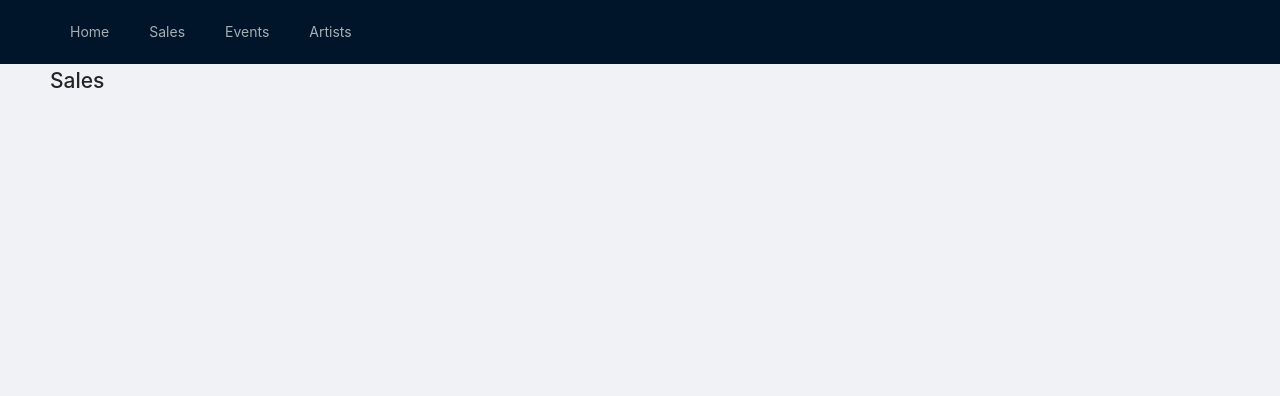
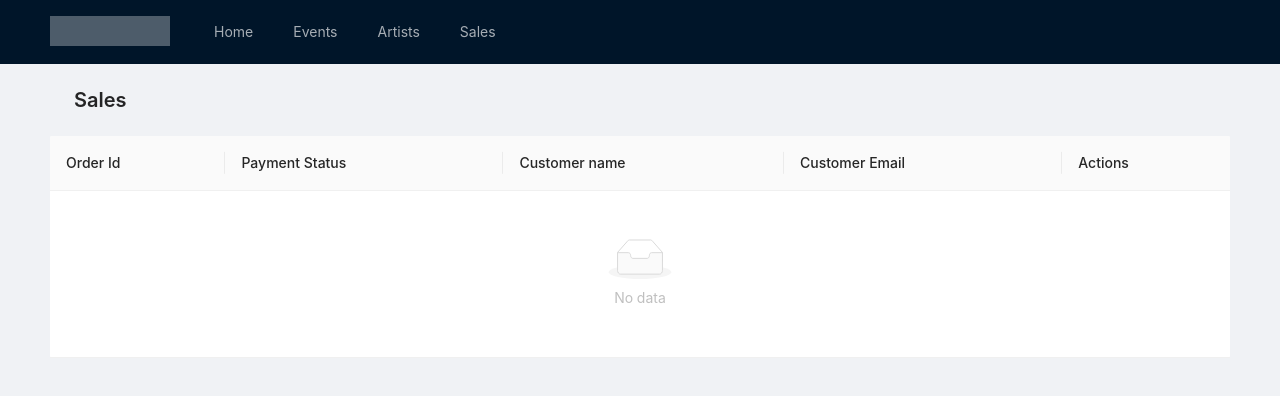
Before and after one commit to Svendeprove-2022/TicketGo-Admin, a React (Create React App) app: page /sales in a window 1280 px wide. Shown: the top 396 px of the page. Built offline with nearby package versions, Linux system fonts and the light colour scheme.

Commit message:
Added sales page; Added dummy data

```diff
--- a/package.json
+++ b/package.json
@@ -3,10 +3,12 @@
   "version": "0.1.0",
   "private": true,
   "dependencies": {
+    "@apollo/client": "^3.6.4",
     "@testing-library/jest-dom": "^5.14.1",
     "@testing-library/react": "^13.0.0",
     "@testing-library/user-event": "^13.2.1",
     "antd": "^4.20.5",
+    "graphql": "^16.5.0",
     "react": "^18.1.0",
     "react-dom": "^18.1.0",
     "react-router-dom": "^6.3.0",
--- a/src/App.js
+++ b/src/App.js
@@ -12,9 +12,9 @@ import Sales from './pages/Sales'
 
 const items = [
   {label: ((<a href='/'>Home</a>)), key: 'item-1'},
-  {label: (<a href='/sales'>Sales</a>), key:'item-2'},
-  {label: (<a href='/events'>Events</a>), key:'item-3'},
-  {label: (<a href='/artists'>Artists</a>), key:'item-4'}
+  {label: (<a href='/events'>Events</a>), key:'item-2'},
+  {label: (<a href='/artists'>Artists</a>), key:'item-3'},
+  {label: (<a href='/sales'>Sales</a>), key:'item-4'}
 ]
 
 const breadCrumbMap = {
@@ -31,7 +31,7 @@ function App() {
   return (
     <Layout style={{minHeight: '100vh'}}>
       <Header style={{position: 'fixed', zIndex: 1, width: '100%'}}>
-        <div className="logo" />
+        <div className="logo"  style={{height: '30px', width:'120px', float: 'left', margin: '16px 24px 16px 0', background: 'rgba(255, 255, 255, 0.3)'}}/>
         <Menu theme='dark' mode='horizontal' items={items}/>
       </Header>
       <Content className='site-layout' style={{ padding: '0 50px', marginTop: 64,}}>
--- a/src/pages/Events.js
+++ b/src/pages/Events.js
@@ -1,4 +1,4 @@
-import { Space, Table } from 'antd';
+import { PageHeader, Space, Table } from 'antd';
 import React from 'react'
 
 class Events extends React.Component {
@@ -7,15 +7,20 @@ class Events extends React.Component {
         { title:'Event Name', dataIndex: 'eventname',key: 'eventname' },
         { title:'Date', dataIndex: 'date', key: 'date' },
         { title:'Tickets remaining', dataIndex: 'ticremain', key: 'tickremain' },
-        { title:'Action', dataIndex: 'action',key: 'acttion' },
+        { title:'Action', dataIndex: 'action',key: 'action' },
+    ]
 
+    eventData = [
+        {key: '1', eventname: 'Distortion', date: '20-03-2022', ticremain: 20, action:''},
+        {key: '2', eventname: 'Distortion', date: '20-03-2022', ticremain: 20, action:''},
+        {key: '3', eventname: 'Distortion', date: '20-03-2022', ticremain: 20, action:''}
     ]
 
     render(){
         return(
         <>
-        <h2>Events</h2>
-            <Table columns={this.eventColumns}></Table>
+            <PageHeader className='site-page-header' title="Events"></PageHeader>
+            <Table columns={this.eventColumns} dataSource={this.eventData}></Table>
         </>
     )};
 }
--- a/src/pages/Sales.js
+++ b/src/pages/Sales.js
@@ -1,9 +1,24 @@
+import { PageHeader, Table } from 'antd';
 import React from 'react'
 
-function Sales() {
-    return (
-        <h2>Sales</h2>
-    );
+class Sales extends React.Component {
+
+    salesColumns = [
+        { title: 'Order Id', dataIndex: 'orderId', key: 'orderId'},
+        { title: 'Payment Status', dataIndex: 'paymentstatus', key: 'paymentstatus'},
+        { title: 'Customer name', dataIndex: 'customerName', key: 'customername'},
+        { title: 'Customer Email', dataIndex: 'customerEmail', key: 'customeremail'},
+        { title: 'Actions', dataIndex: 'action', key: 'action'}
+    ]
+
+    render(){
+        return (
+            <>
+                <PageHeader className='site-page-header' title="Sales"></PageHeader>
+                <Table columns={this.salesColumns}></Table>
+            </>
+        )
+    }
 }
 
 export default Sales;
```
Also changed, not shown: 1 other file (tests, documents, lock files or other folders).
